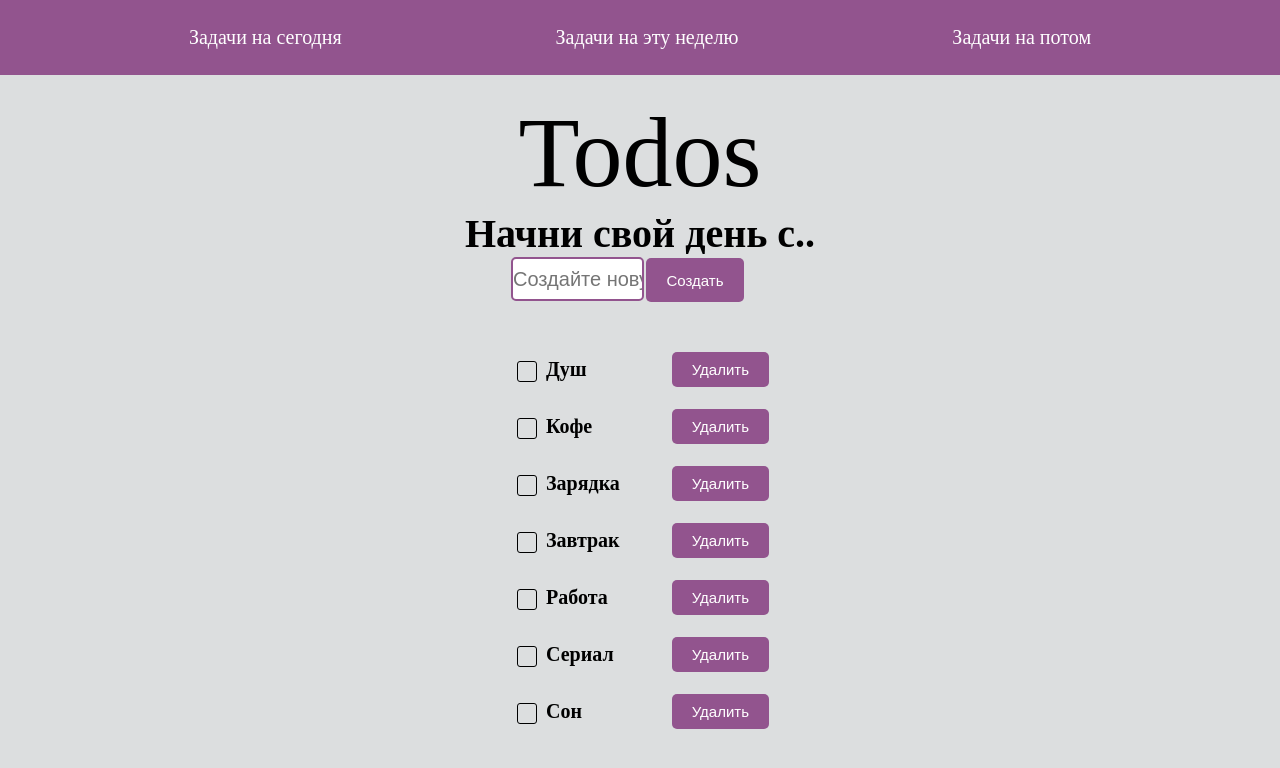
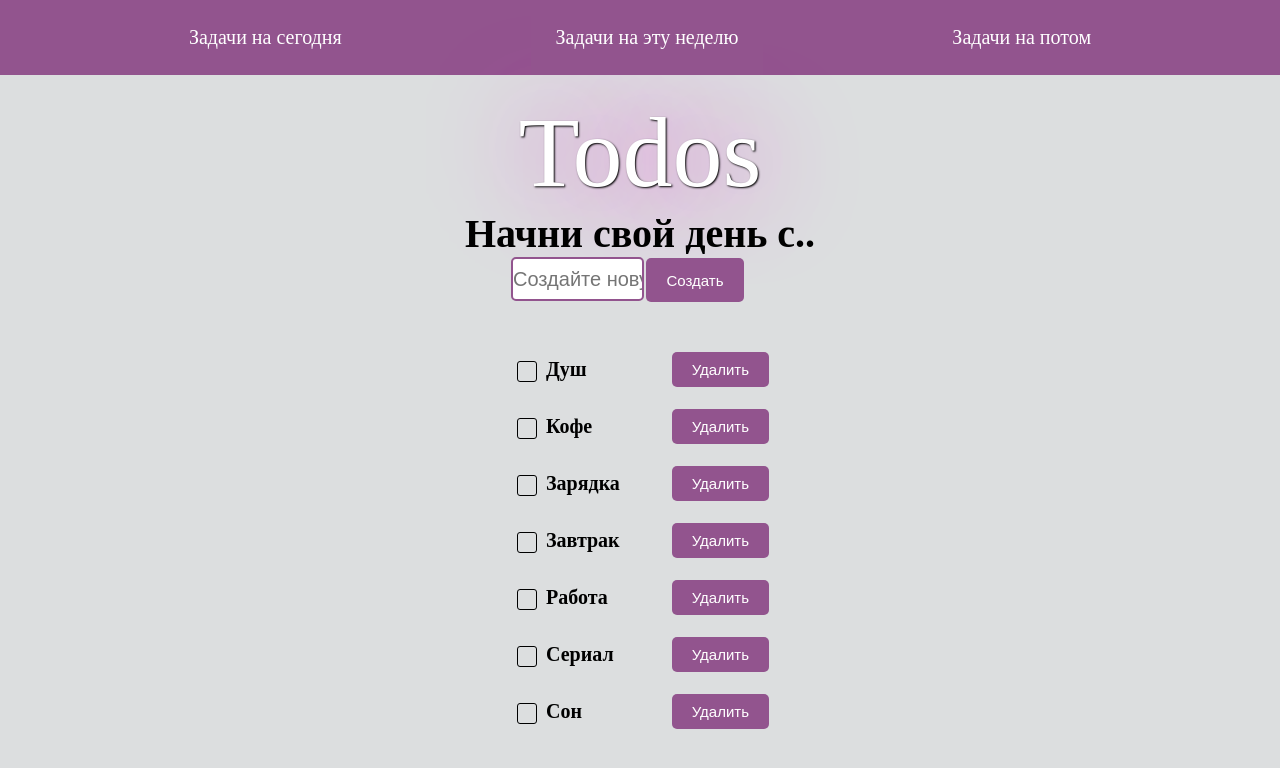
Before and after one commit to Galina-Leva/js-todo-item, a plain HTML site: page index.html in a window 1280 px wide. Drawn offline with Linux system fonts and the light colour scheme.

Commit message:
edited the inscription todos

```diff
--- a/index.css
+++ b/index.css
@@ -291,6 +291,10 @@ body {
 .title {
     font-size: 100px;
     font-weight: 100;
+
+    text-shadow: 1px 1px 2px black, 0 0 1em rgba(233, 50, 209, 0.988); /* Параметры тени */
+    color: white; /* Белый цвет текста */
+
 }
 
 span  {
```
